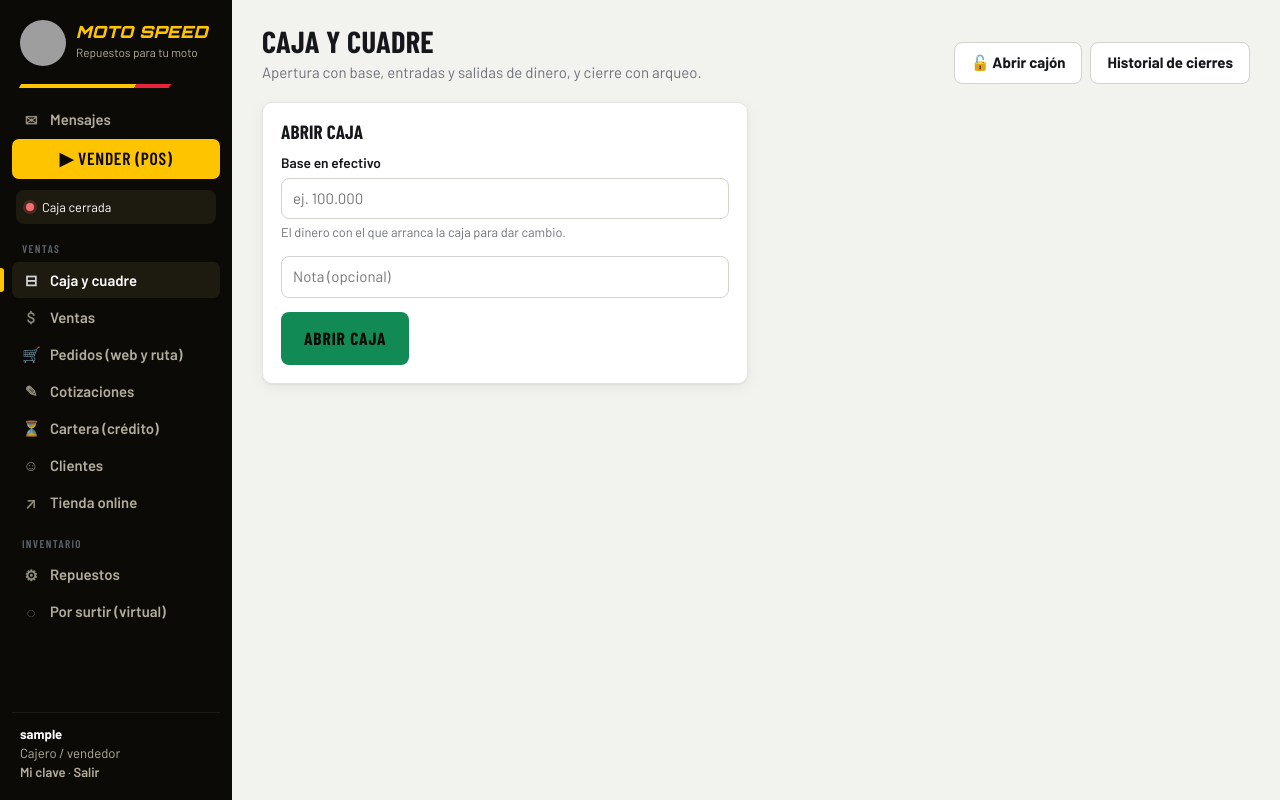
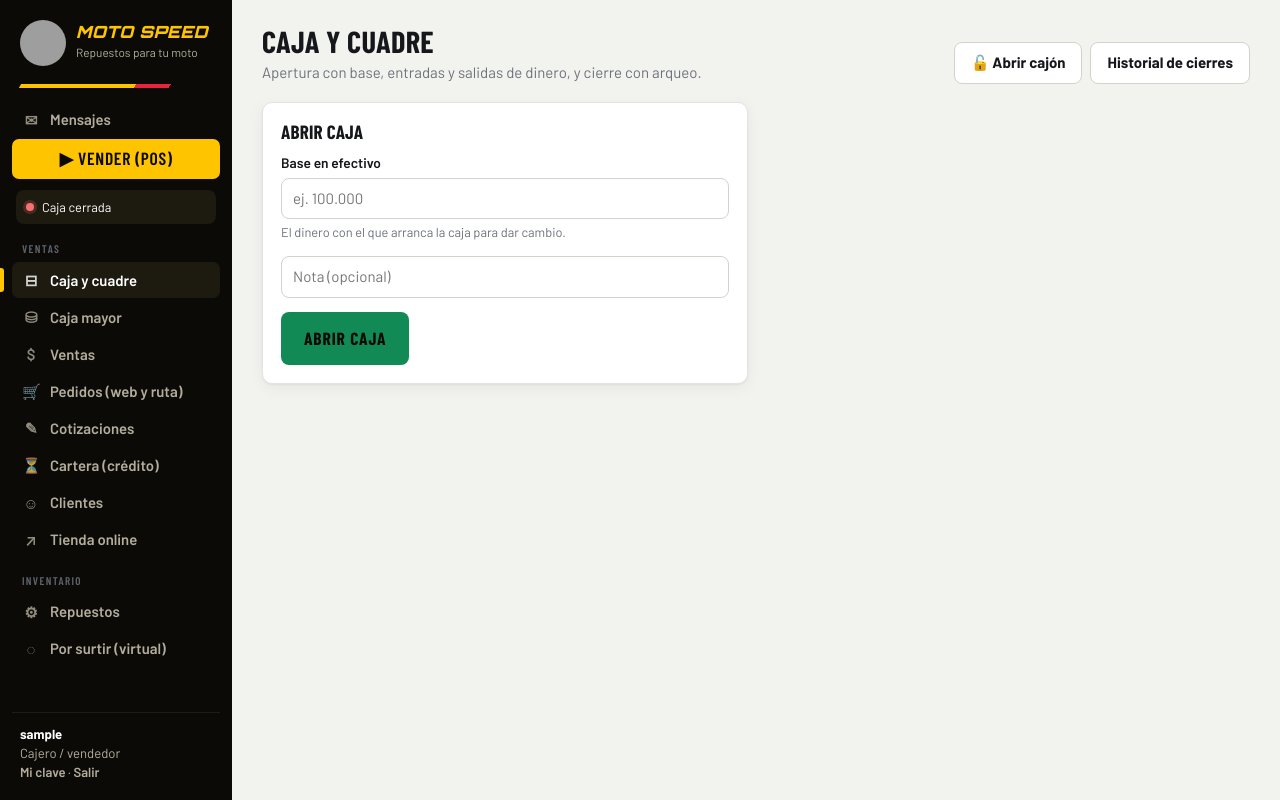
Before and after one commit to snake1515/top_speed_app, a Flask app: page /caja in a window 1280 px wide. Run offline with Flask 3, Linux system fonts and the light colour scheme; the visitor is signed in with stand-in values (Sample User, id 1); data comes from the database, SQL or seed files in the repository; data that the repository does not hold is empty; grey boxes are pictures that could not be loaded.

Commit message:
Caja mayor visible para el cajero (solo consulta); salidas, anulaciones y base siguen siendo del administrador
Co-Authored-By: Claude Opus 5.5 <noreply@anthropic.com>
Claude-Session: https://claude.ai/code/session_012NKSgPZ3eYhMW9s3cwbE8u

```diff
--- a/app.py
+++ b/app.py
@@ -1150,7 +1150,7 @@ def caja_traslado():
 
 
 @app.route("/caja-mayor")
-@requiere("admin")
+@requiere("cajero")
 def caja_mayor():
     from models import MovCajaMayor, CATEGORIAS_CAJA_MAYOR
     saldos = services.saldos_caja_mayor()
--- a/templates/base.html
+++ b/templates/base.html
@@ -45,7 +45,7 @@
       {% if current_user.puede('cajero') %}
       <div class="nav-sep">Ventas</div>
       <a href="{{ url_for('caja') }}" class="{{ 'on' if ep in ('caja', 'turnos', 'turno_detalle') }}"><span class="ico">⊟</span>Caja y cuadre</a>
-      {% if current_user.puede('admin') %}<a href="{{ url_for('caja_mayor') }}" class="{{ 'on' if ep == 'caja_mayor' }}"><span class="ico">⛁</span>Caja mayor</a>{% endif %}
+      {% if current_user.puede('cajero') %}<a href="{{ url_for('caja_mayor') }}" class="{{ 'on' if ep == 'caja_mayor' }}"><span class="ico">⛁</span>Caja mayor</a>{% endif %}
       <a href="{{ url_for('ventas') }}" class="{{ 'on' if ep in ('ventas', 'venta_detalle') }}"><span class="ico">$</span>Ventas</a>
       {% if cfg.fe_activa %}<a href="{{ url_for('facturacion_dian') }}" class="{{ 'on' if ep == 'facturacion_dian' }}"><span class="ico">§</span>Factura DIAN{% if FE_PEND %}<span class="cnt">{{ FE_PEND }}</span>{% endif %}</a>{% endif %}
       <a href="{{ url_for('pedidos') }}" class="{{ 'on' if ep.startswith('pedido') }}"><span class="ico">🛒</span>Pedidos (web y ruta){% if PEDIDOS_PEND %}<span class="cnt">{{ PEDIDOS_PEND }}</span>{% endif %}</a>
--- a/templates/caja.html
+++ b/templates/caja.html
@@ -70,7 +70,7 @@
   <div>
     <form class="card" method="post" action="{{ url_for('caja_traslado') }}" id="traslado">
       <input type="hidden" name="csrf_token" value="{{ csrf_token() }}">
-      <div class="card-head"><h2>Pasar a caja mayor</h2>{% if current_user.puede('admin') %}<a href="{{ url_for('caja_mayor') }}">Ver caja mayor</a>{% endif %}</div>
+      <div class="card-head"><h2>Pasar a caja mayor</h2><a href="{{ url_for('caja_mayor') }}">Ver caja mayor</a></div>
       <p class="hint" style="margin-top:0">En efectivo se deja una base de <b>{{ cfg.caja_base_meta|pesos }}</b> en la caja; lo demás, y lo de Nequi y transferencias, pasa a la caja mayor. Puedes cambiar los valores.</p>
       <div class="table-wrap"><table>
         <thead><tr><th>Medio</th><th class="num">En la caja</th><th class="num">Pasar</th></tr></thead>
```
Also changed, not shown: templates/caja_mayor.html (+10 -2 lines).
